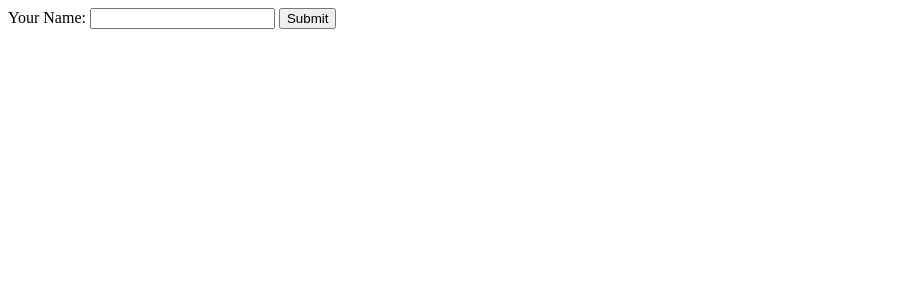
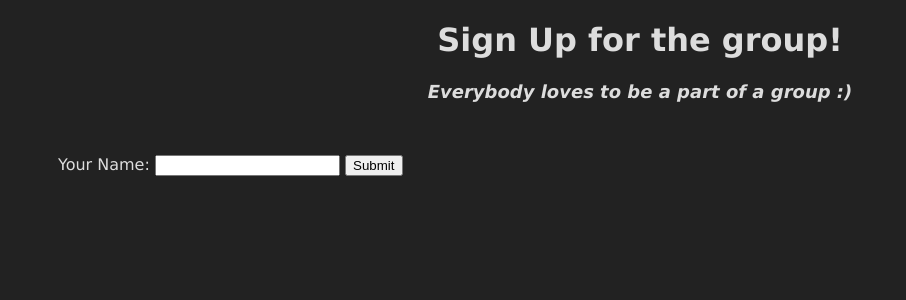
Before and after one commit to maemay85/rando-team, a Django app: page /teams/ in a window 1280 px wide. Shown: the top 300 px of the page, without its empty margins (0-906 px from the left). Run offline with Django 4.2, Linux system fonts and the light colour scheme.

Commit message:
got forms working-ish

```diff
--- /dev/null
+++ b/teams/static/teams/style.css
@@ -0,0 +1,19 @@
+body {
+  font-family: verdana;
+  color: #dddddd;
+  background-color: #222222;
+}
+
+h1 {
+  text-align: center;
+}
+
+h2 {
+  font-style: italic;
+  font-size: 18px;
+  text-align: center;
+}
+
+form {
+  margin-left: 50px;
+}
--- a/teams/templates/name.html
+++ b/teams/templates/name.html
@@ -1,4 +1,18 @@
-<form action="/your-name/" method="post">
-  {% csrf_token %} {{ form }}
-  <input type="submit" value="Submit" />
-</form>
+<!DOCTYPE html>
+{% load static %}
+<html>
+  <title>Call Me Maybe</title>
+  <link rel="stylesheet" href="{% static 'teams/style.css' %}">
+
+
+  <body>
+    <h1> Sign Up for the group! </h1>
+    <h2> Everybody loves to be a part of a group :) </h2>
+    <br><br>
+    <form action="/your-name/" method="post">
+      {% csrf_token %} {{ form }}
+      <input type="submit" value="Submit" />
+    </form>
+  </body>
+
+</html>
--- /dev/null
+++ b/teams/templates/your_name.html
@@ -0,0 +1 @@
+it doesn't work yet but it will soon!
--- a/teams/views.py
+++ b/teams/views.py
@@ -1,5 +1,7 @@
 from django.http import HttpResponseRedirect, HttpResponse
 from django.shortcuts import render
+from django.template import loader
+from django.urls import reverse
 from .models import Team, Member
 from .forms import NameForm
 
@@ -23,5 +25,9 @@ def get_name(request):
 
     return render(request, 'name.html', {'form': form})
 
+def your_name(request):
+    template = loader.get_template('your_name.html')
+    return HttpResponse(template.render({}, request))
+
 def thanks(request):
     return render(request, 'thanks.html')
```
Also changed, not shown: teams/static/teams/scripts.js (added).
